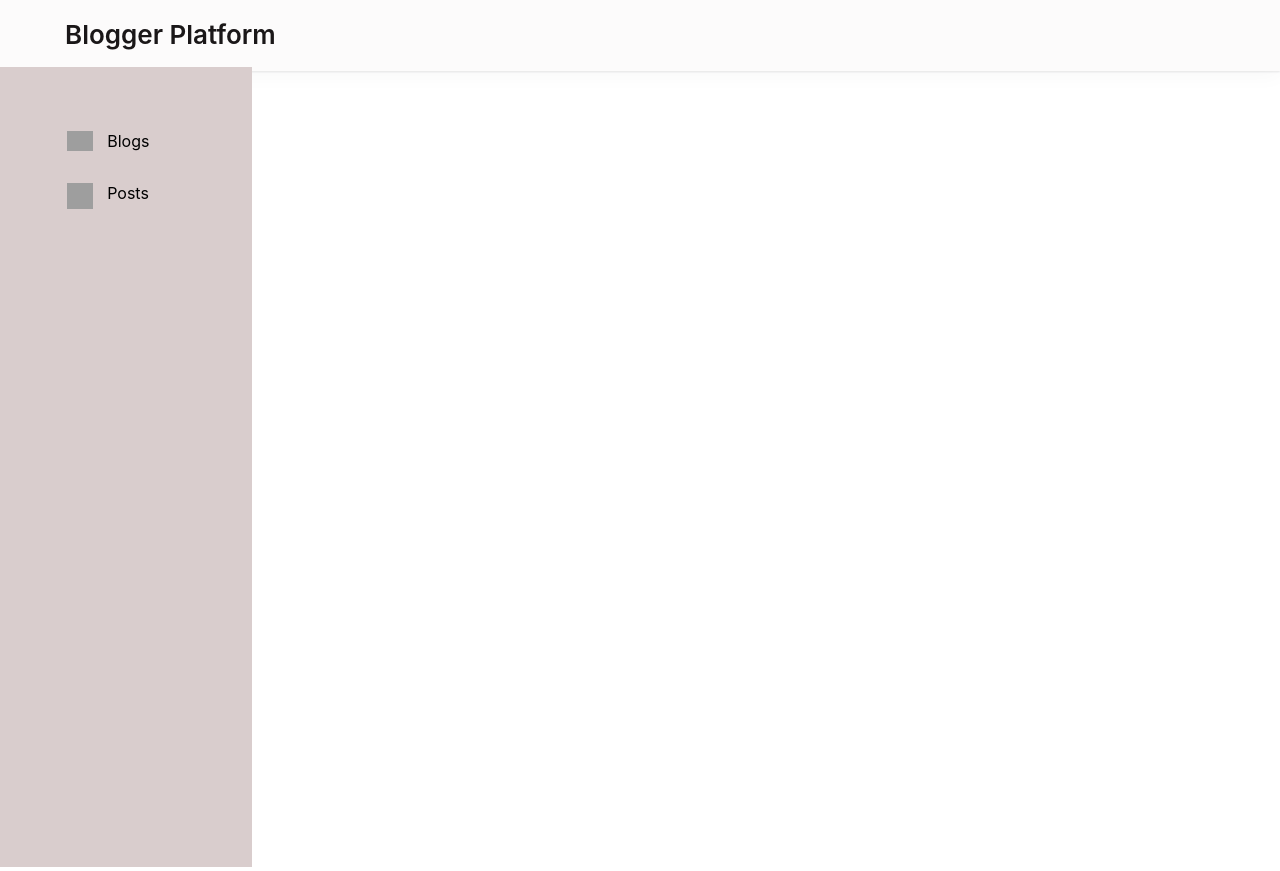
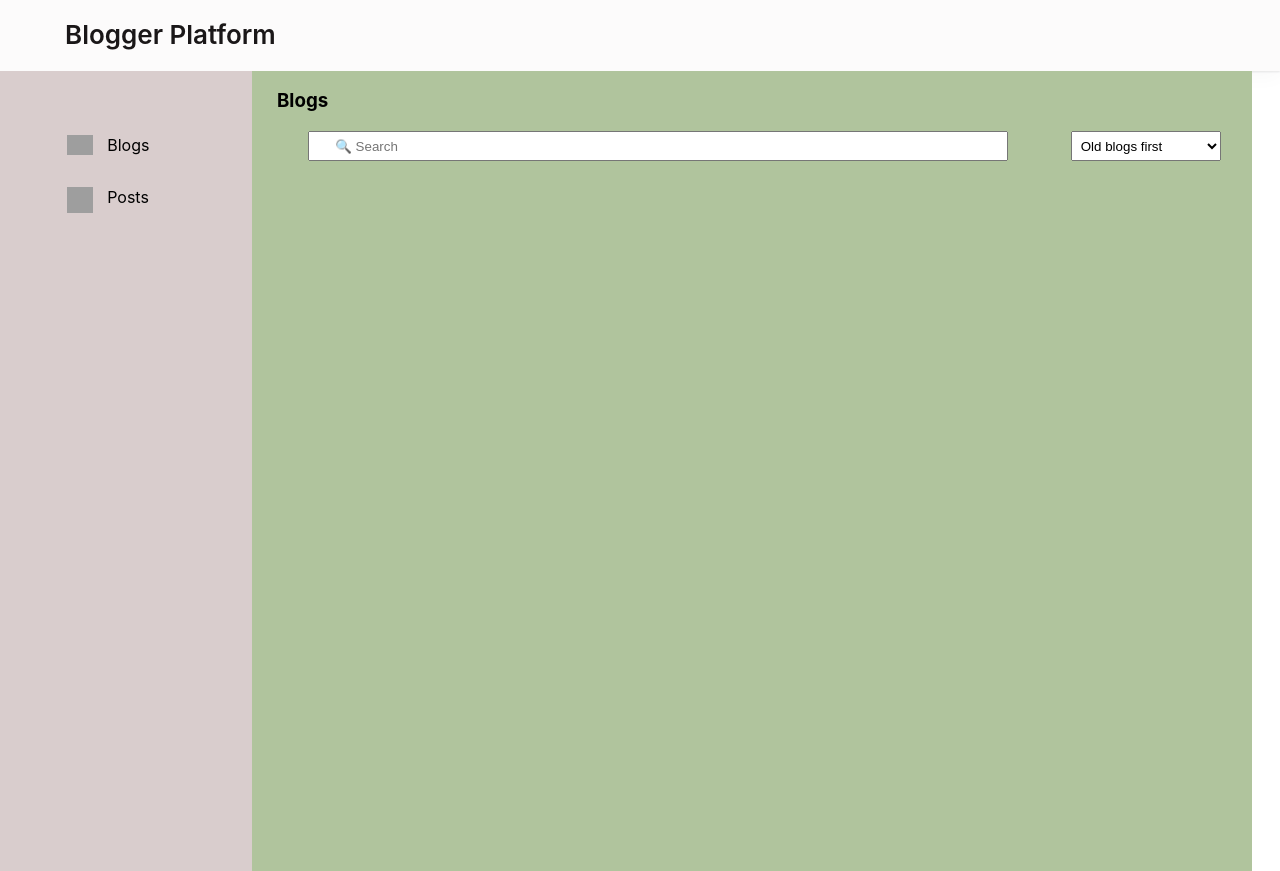
Before and after one commit to VadimLyutsko/BloggerPlatform, a React (Create React App) app: page / in a window 1280 px wide. Built offline with nearby package versions, Linux system fonts and the light colour scheme; grey boxes are pictures that could not be loaded.

Commit message:
Added SuperSearch and SuperSort

```diff
--- a/src/App.tsx
+++ b/src/App.tsx
@@ -2,11 +2,13 @@ import React from 'react';
 import styles from './App.module.css';
 import {Header} from './Header/Header';
 import {Navbar} from './NavBar/Navbar';
+import {Blogs} from './Blogs/Blogs';
 
 function App() {
     return (<div className={styles.wrapper}>
             <Header/>
             <Navbar/>
+            <Blogs/>
         </div>
     );
 }
--- /dev/null
+++ b/src/Blogs/Blogs.module.css
@@ -0,0 +1,15 @@
+.blogs{
+    position: absolute;
+    top: 4.42rem;
+    background-color: #b0c49d;
+    width: 1000px;
+    min-height: 100vh;
+    left: 252px;
+    padding-left: 25px;
+    box-sizing: border-box;
+}
+
+.SearchAndSortPanel{
+    display: flex;
+    justify-content: space-around ;
+}
--- /dev/null
+++ b/src/Blogs/Blogs.tsx
@@ -0,0 +1,16 @@
+import React from 'react';
+import styles from './Blogs.module.css';
+import {SuperSearch} from '../SuperComponents/SuperSearch/SuperSearch';
+import {SuperSort} from '../SuperComponents/SuperSort/SuperSort';
+
+export const Blogs = () => {
+    return (
+        <main className={styles.blogs}>
+            <h3>Blogs</h3>
+            <div className={styles.SearchAndSortPanel}>
+                <SuperSearch/>
+                <SuperSort/>
+            </div>
+        </main>
+    );
+};
--- a/src/NavBar/Navbar.module.css
+++ b/src/NavBar/Navbar.module.css
@@ -3,7 +3,7 @@
     position: absolute;
     width: 252px;
     min-height: 100vh;
-    top: 4.2rem;
+    top: 4.42rem;
 }
 
 .navbar__list{
--- /dev/null
+++ b/src/SuperComponents/SuperSearch/SuperSearch.module.css
@@ -0,0 +1,6 @@
+.SuperSearch input {
+    height: 30px;
+    width: 700px;
+    padding: 0 0 0 25px ;
+    box-sizing: border-box;
+}
--- /dev/null
+++ b/src/SuperComponents/SuperSearch/SuperSearch.tsx
@@ -0,0 +1,10 @@
+import React from 'react';
+import styles from './SuperSearch.module.css';
+
+export const SuperSearch = () => {
+    return (
+        <div className={styles.SuperSearch}>
+            <input type="text" placeholder={'🔍' + ' ' + 'Search'}/>
+        </div>
+    );
+};
--- /dev/null
+++ b/src/SuperComponents/SuperSort/SuperSort.module.css
@@ -0,0 +1,6 @@
+.sortSelect select{
+    width: 150px;
+    height: 30px;
+    padding: 5px;
+    box-sizing: border-box;
+}
--- /dev/null
+++ b/src/SuperComponents/SuperSort/SuperSort.tsx
@@ -0,0 +1,15 @@
+import React from 'react';
+import styles from './SuperSort.module.css'
+
+export const SuperSort = () => {
+    return (
+        <div className={styles.sortSelect}>
+            <select name="sort" >
+                <option value="JS" >Old blogs first</option>
+                <option value="Java">From A to Z</option>
+                <option value="C#">From Z to A</option>
+            </select>
+
+        </div>
+    );
+};
```
